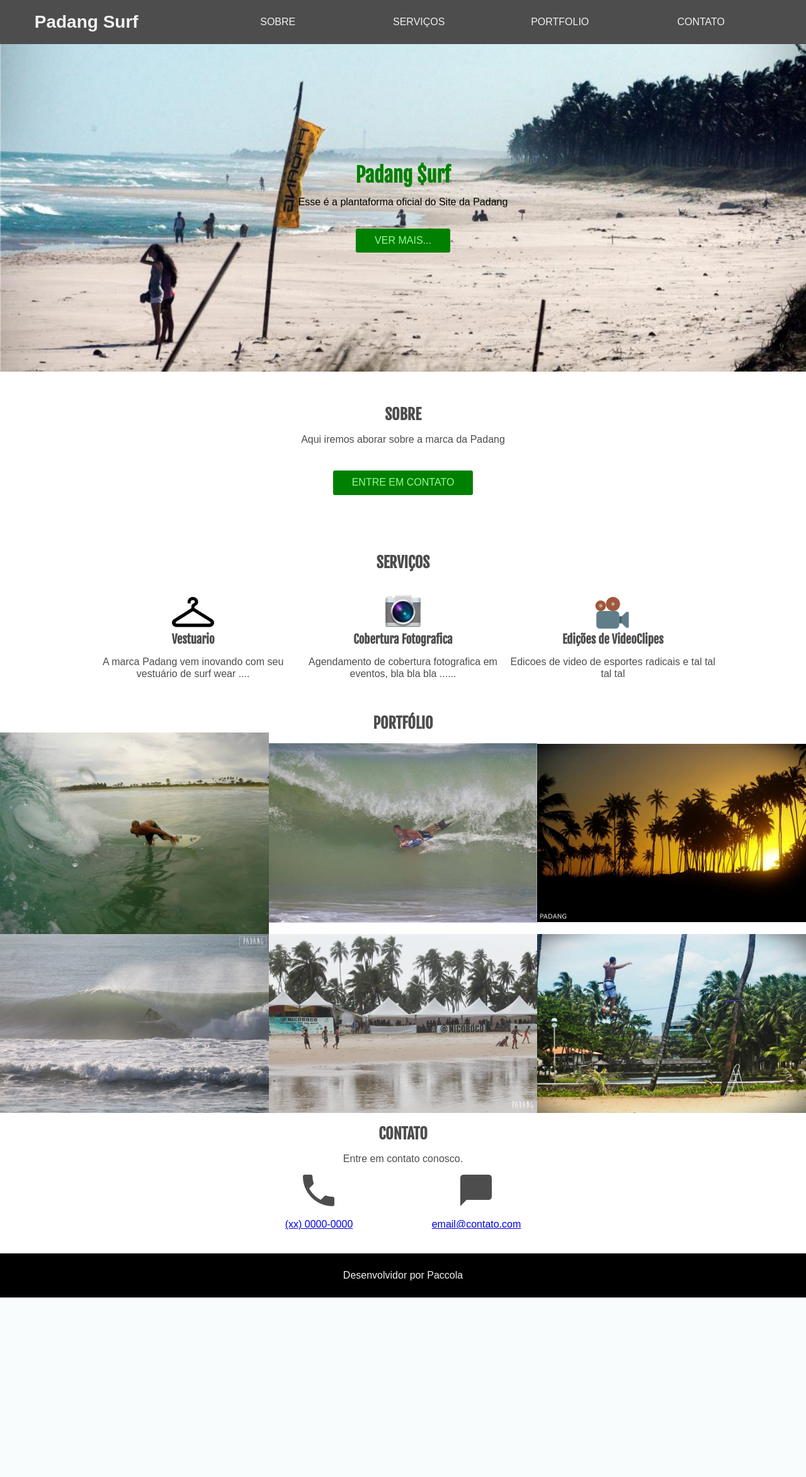
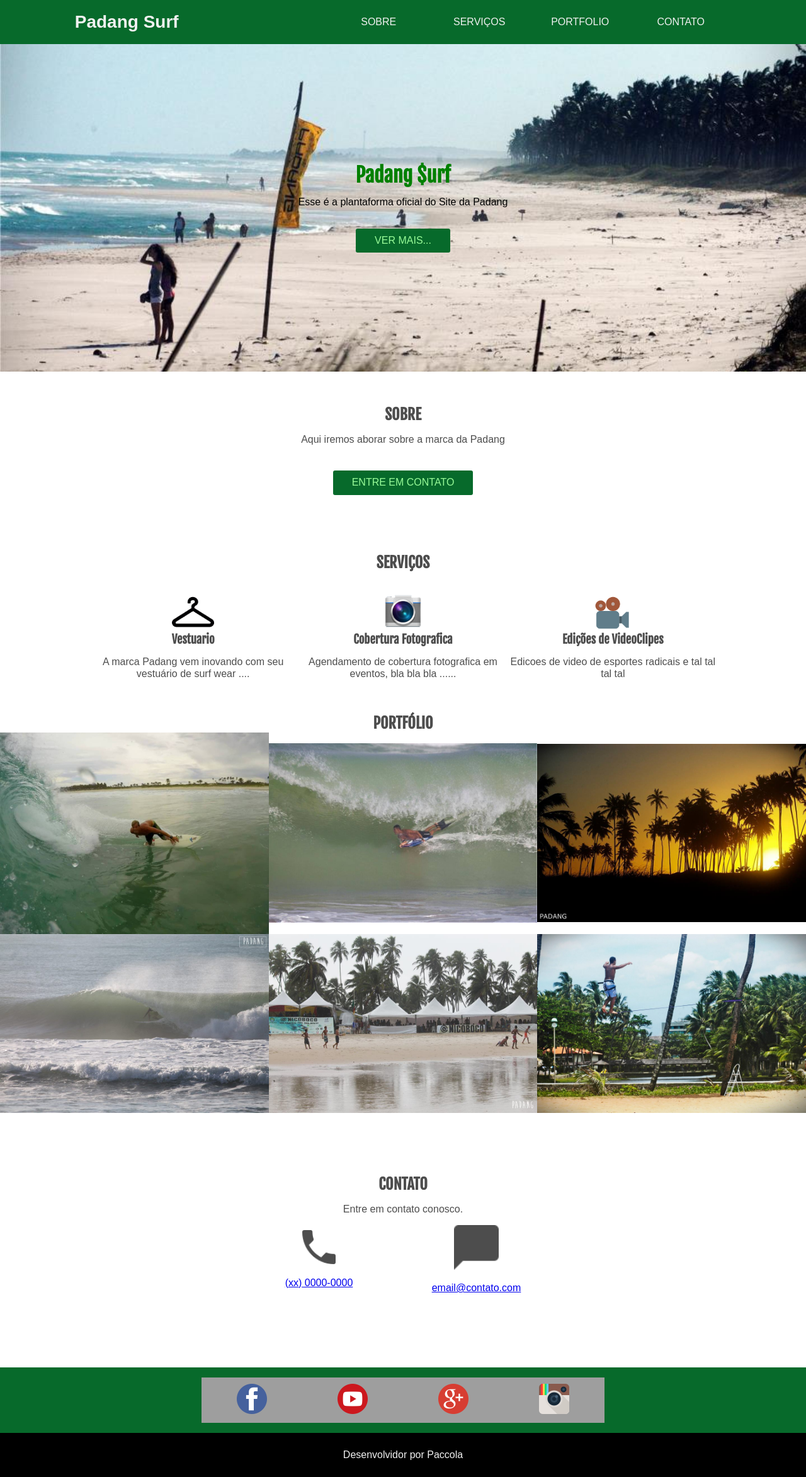
Before and after one commit to vpaccola/Padang, a PHP site: page / in a window 1280 px wide. Shown: the whole page at 63% size. Before the commit the page ends 2060 px from the top, so only its background shows below. Run offline with PHP 8.4, Linux system fonts and the light colour scheme; some web fonts are replaced; grey boxes are pictures that could not be loaded.

Commit message:
Aperfeicoando o Layout

```diff
--- a/Index.html
+++ b/Index.html
@@ -4,7 +4,6 @@
 	<title>Site Oficial da Padang</title>
 	<meta charset="utf-8">
 	<link href="https://fonts.googleapis.com/css?family=Fjalla+One|Kavivanar|Pacifico" rel="stylesheet">
-
 
 	<link rel="stylesheet" type="text/css" href="css/normalize.css">
 	<link rel="stylesheet" type="text/css" href="css/estilo.css">
@@ -85,6 +84,36 @@
 	</div>
 </section>
 
+
+
+<!Menu inferior contendo as Redes Sociais da Padang!>
+<nav>
+    <ul class="icones-sociais">
+        <li>
+            <a href="http://pt-br.facebook.com/webcodefree" class="facebook">
+            <img src="img/facebook.png" alt="facebook">
+
+            </a>
+        </li>
+        <li>
+            <a href="https://youtube.com/" class="youtube">
+            <img src="img/youtube.png" alt="youtube">
+            </a>
+        </li>
+        <li>
+            <a href="https://gmail.com/" class="gmail">
+                <img src="img/google.png" alt="gmail">
+            </a>
+        </li>
+        <li>
+            <a href="https://instagram.com" class="instagram">
+                <img src="img/instagram.png" alt="instagram">
+            </a>
+        </li>
+    </ul>
+</nav>
+
+
 <footer>
 	<p>Desenvolvidor por Paccola</p>
 </footer>
--- a/css/estilo.css
+++ b/css/estilo.css
@@ -21,11 +21,13 @@ h1,h2,h3{
 		color: #98FB98;
 	text-decoration: none;
 	padding: 10px 30px;
-	background-color: green;
+	background-color: #076A2B;
 	font-size: .em;
 	border-radius: 3px;
 
 }
+
+
 
 /*============================================
 Navegação
@@ -36,7 +38,7 @@ nav{
 	display:flex;
 	flex-direction: collum;
 	align-items: center;
-	background-color: #4d4d4d;
+	background-color: #076A2B;
 }
  /*Selecionando todos os A que esta dentro da NAVEGAÇACAO = Nav*/
 nav > a {
@@ -168,7 +170,7 @@ Portfolio
 }
 
 #portfolio img{
-	width: 100%
+	width: 30%
 }
 
 
@@ -180,7 +182,7 @@ Contato
 	flex-direction: column;
 	align-items: center;
 	text-align: center;
-	padding: 20px;
+	padding: 100px;
 
 }
 
@@ -202,12 +204,12 @@ footer{
 @media  screen and (min-width: 768px) {
 	/*Navegacao*/
 	nav {
-		flex-direction: row ; /*RODAPE*/
+		flex-direction: row; ; /*RODAPE*/
 		justify-content: space-around; /*nao tem espaço ao redor*/
 		}
 	nav ul {
 				flex-direction: row ; /*RODAPE*/
-				width: 70%;
+				width: 50%;
 
 	}
 
@@ -294,3 +296,22 @@ Contato
 #contato p {
 	width: 100%;
 }
+#contato img{
+	width: 50%
+}
+
+.facebook {
+    background-image: url('../img/facebook.jpg');
+}
+
+.youtube {
+	background-image: url('../img/youtube.jpg');
+}
+
+.gmail {
+       background-image: url('../img/google.jpg');
+}
+
+.instagram {
+      background-image: url('../img/instagram.jpg');
+}
--- a/css/leiame.txt
+++ /dev/null
@@ -1 +0,0 @@
-Utilizaremos o Recurso do Normalize.css para que as diferenças entre os navegadores não altere o layout ..... encontrei através de uma pesquisa no google que me chegou ao site https://necolas.github.io/normalize.css/
```
Also changed, not shown: img/facebook.png (added), img/futsal.png (deleted), img/google.png (added), img/instagram.png (added), img/twiter.png (added), img/youtube.png (added).
